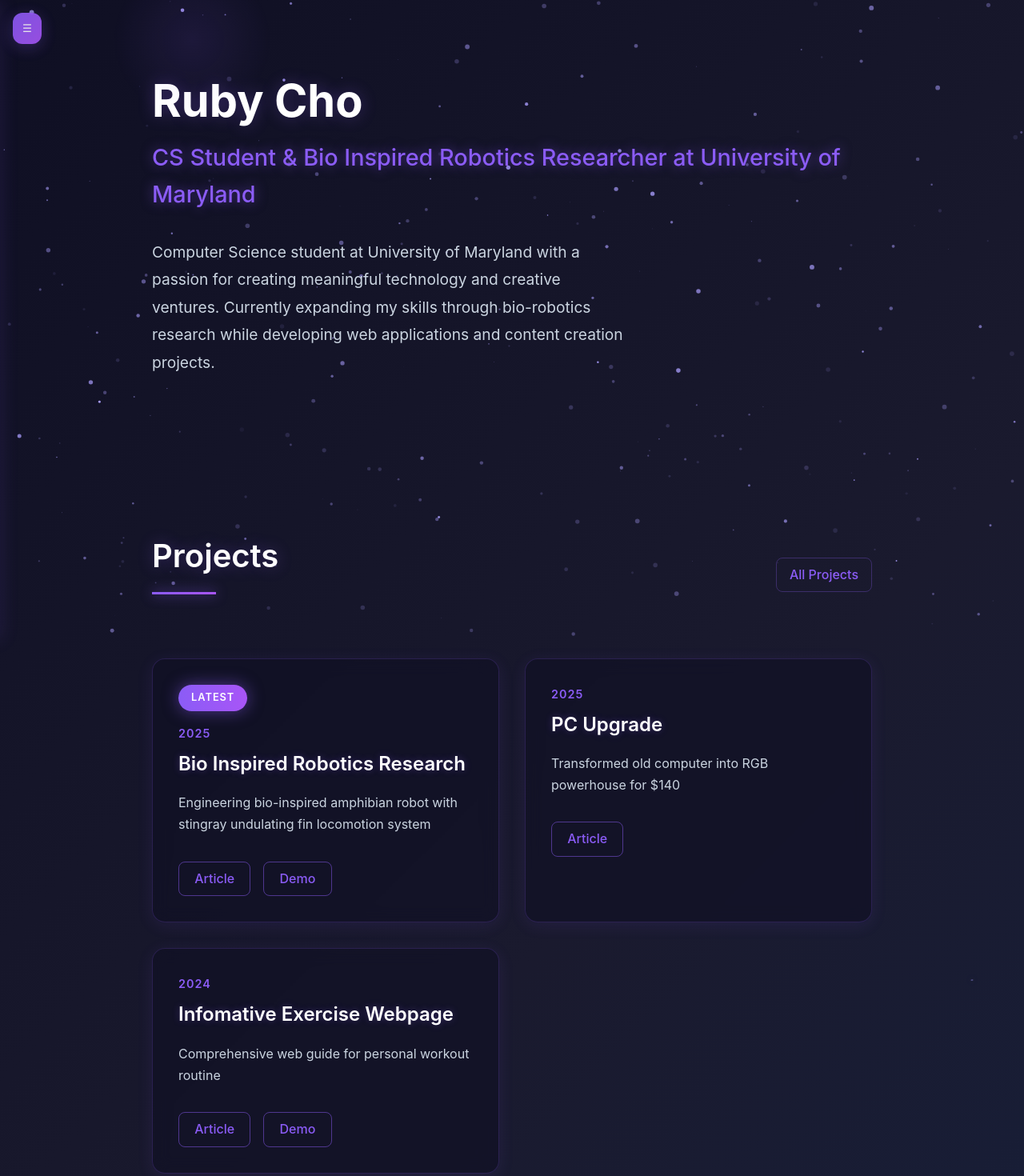
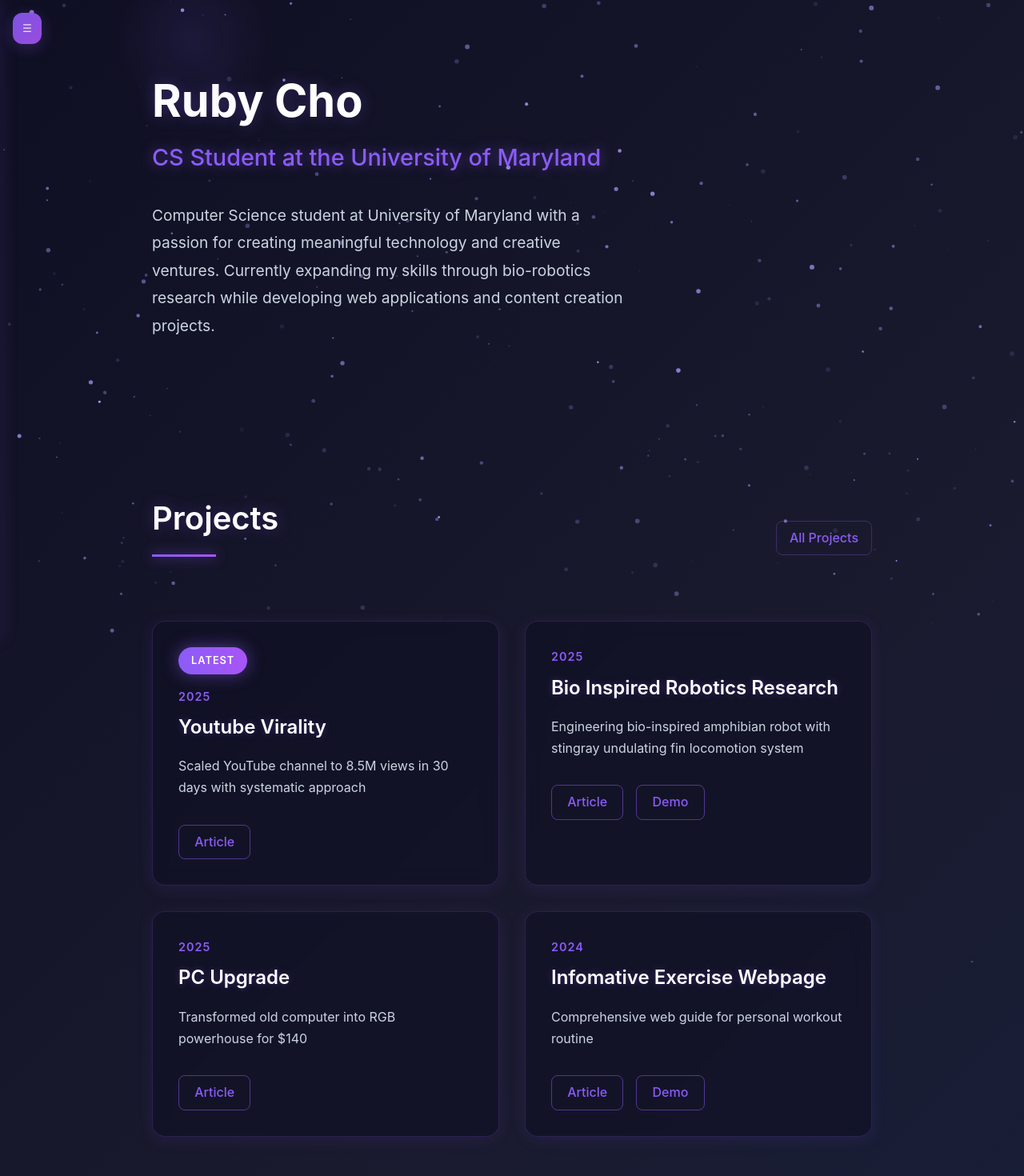
Before and after one commit to RubeeCho/portfolio_website, a plain HTML site: page rubycho_portfolio_website/index.html in a window 1280 px wide. Shown: the top 1470 px of the page at 80% size. Drawn offline with nearby package versions, Linux system fonts and the light colour scheme; animation ran at ten frames a second.

Commit message:
updated webpage and added webpage-two-youtube

```diff
--- a/rubycho_portfolio_website/index.html
+++ b/rubycho_portfolio_website/index.html
@@ -64,7 +64,7 @@
             <!-- Hero section -->
             <section id="hero" class="section hero">
                 <h1>Ruby Cho</h1>
-                <p class="subtitle">CS Student & Bio Inspired Robotics Researcher at University of Maryland</p>
+                <p class="subtitle">CS Student at the University of Maryland</p>
                 <p class="description">
                     Computer Science student at University of Maryland with a passion for creating meaningful technology
                     and creative ventures. Currently expanding my skills through bio-robotics research while developing
@@ -84,15 +84,28 @@
                 <!--individual project cards-->
                 <div class="projects-grid">
 
+                    <!--Additional projects can be added here-->
+
                     <div class="project">
                         <div class="project-badge">Latest</div>
+                        <div class="project-year">2025</div>
+                        <h3>Youtube Virality</h3>
+                        <p class="project-description">
+                            Scaled YouTube channel to 8.5M views in 30 days with systematic approach
+                        </p>
+                        <div class="project-buttons">
+                            <a href="https://portfolio-two-youtube.pages.dev/" class="project-btn">Article</a>
+                        </div>
+                    </div>
+
+                    <div class="project">
                         <div class="project-year">2025</div>
                         <h3>Bio Inspired Robotics Research</h3>
                         <p class="project-description">
                             Engineering bio-inspired amphibian robot with stingray undulating fin locomotion system
                         </p>
                         <div class="project-buttons">
-                            <a href="#" class="project-btn">Article</a>
+                            <a href="" class="project-btn">Article</a>
                             <a href="#" class="project-btn">Demo</a>
                         </div>
                     </div>
@@ -119,8 +132,6 @@
                             <a href="https://project3-exercisedoc.pages.dev/" class="project-btn">Demo</a>
                         </div>
                     </div>
-
-                    <!--Additional projects can be added here-->
 
                 </div><!--End of projects cards-->
             </section><!--end of projects section-->
```
